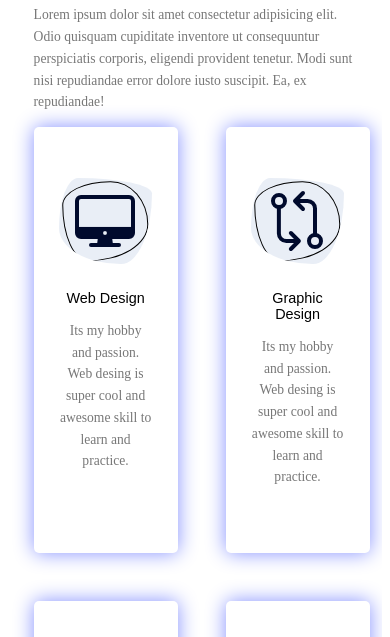
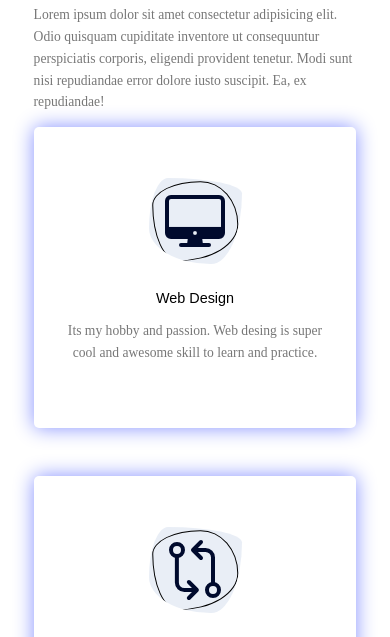
Before and after one commit to pikumks1/MyWebProfile, a plain HTML site: page index.html in a window 390 px wide. Shown: the part 2630-3267 px from the top of the page. Drawn offline with nearby package versions, Linux system fonts and the light colour scheme.

Commit message:
done
done

```diff
--- a/css/style.css
+++ b/css/style.css
@@ -948,6 +948,16 @@ Media Queries Section
     gap: 4.8rem;
 }
 }
+@media(max-width: 31em){
+/* Service section */
+.section-services .grid{
+    gap: 6rem;
+}
+.section-services .grid-three-coloum{
+    grid-template-columns: repeat(1,1fr);
+        /* It can be made of 2 colum but 3 is fine for me now. */
+}
+}
 
 @media(max-width: 980px){
     html{
```
